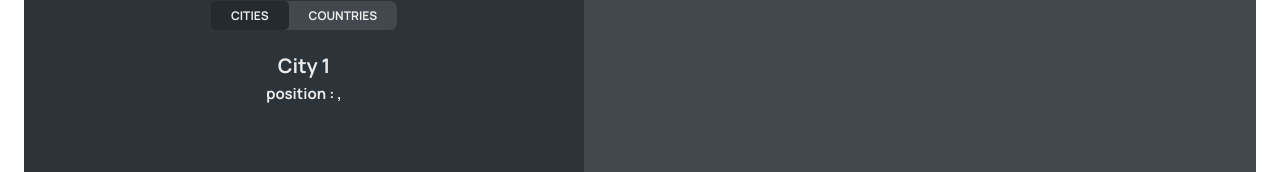
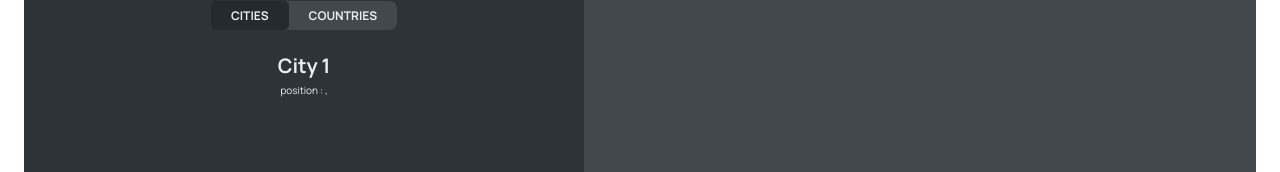
Before and after one commit to ashita07/Travelled-Countries, a React (Vite) app: page /applayout/cities/1 in a window 1280 px wide. Shown: the part 139-311 px from the top of the page. Built offline with nearby package versions, Linux system fonts and the light colour scheme; data requests are answered from the project's data file.

Commit message:
commit 1 for today

```diff
--- a/src/components/City.jsx
+++ b/src/components/City.jsx
@@ -27,9 +27,9 @@ function City() {
   return (
     <>
       <h1> City {id}</h1>
-      <h2>
+      <p>
         position : {lat},{lng}
-      </h2>
+      </p>
     </>
   );
   // return (
```
Also changed, not shown: 1 other file (tests, documents, lock files or other folders).
